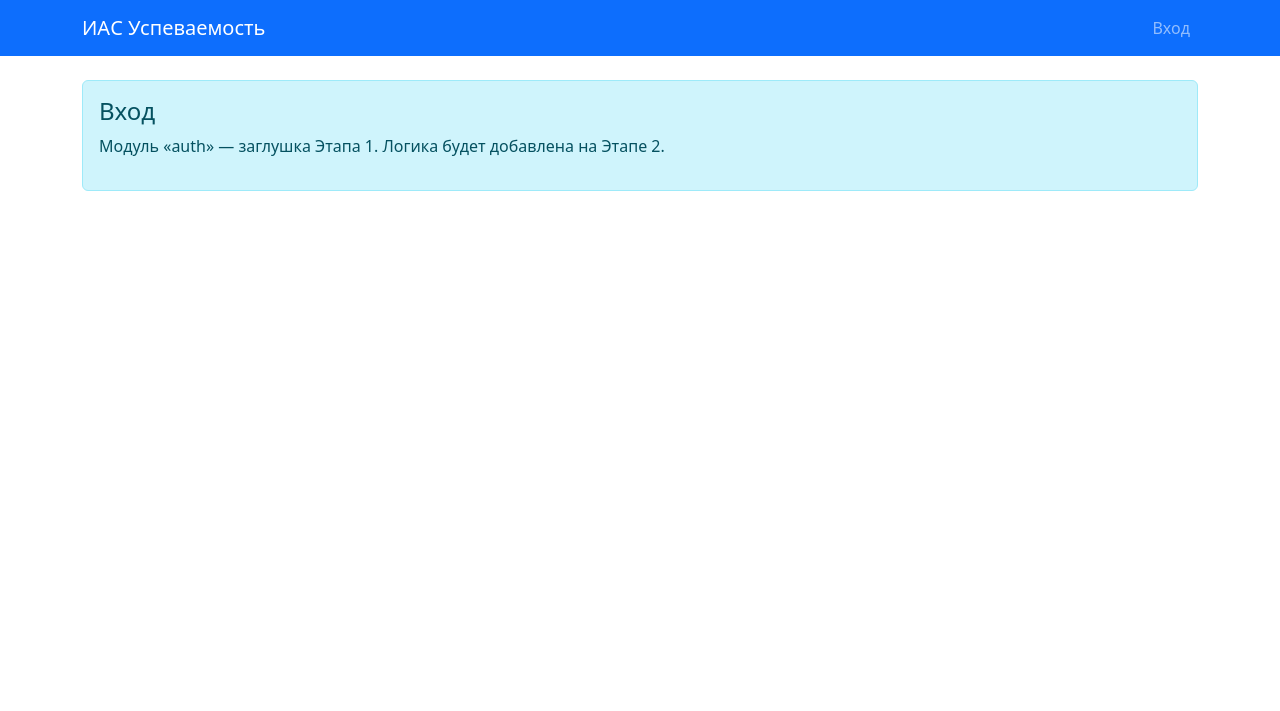
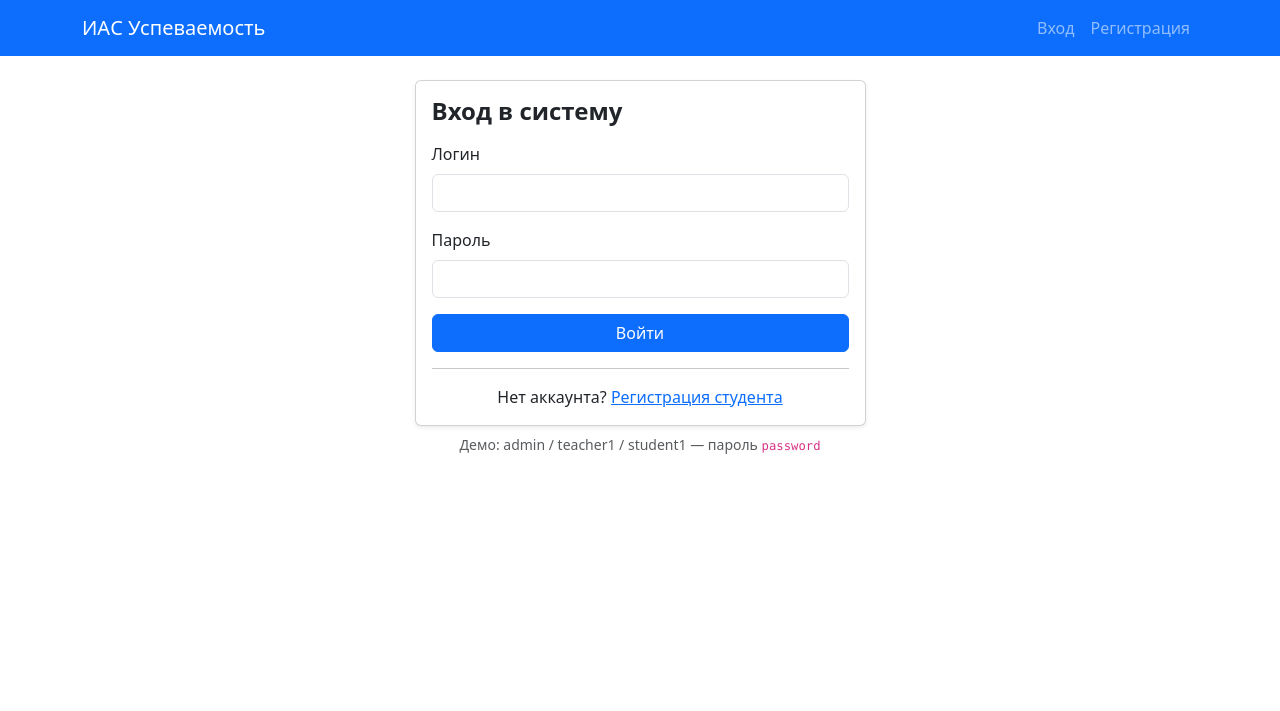
Before and after one commit to Sherman05/curs, a Flask app: page /auth/login in a window 1280 px wide. Shown: the top 711 px of the page. Run offline with Flask 3, Linux system fonts and the light colour scheme.

Commit message:
Этап 2: авторизация и контроль доступа по ролям
- формы входа и саморегистрации студента (Flask-WTF + CSRF)
- маршруты auth: login, logout, register (только студенты, с выбором группы)
- декораторы role_required / student/teacher/admin_required
- защита кабинетов ролей, редирект по роли после входа, поддержка ?next=
- шаблоны login/register, обновлён навбар, обработчик 403

https://claude.ai/code/session_01SFjC8Tx6Z2zH4HnYPwEcK5

```diff
--- a/app.py
+++ b/app.py
@@ -82,6 +82,12 @@ def create_app(config_name: str | None = None) -> Flask:
         return render_template("index.html")
 
     # --- Обработчики ошибок (понятные сообщения) ---
+    @app.errorhandler(403)
+    def forbidden(e):
+        return render_template("placeholder.html",
+                               title="Доступ запрещён (403)",
+                               module="error"), 403
+
     @app.errorhandler(404)
     def not_found(e):
         return render_template("placeholder.html",
--- a/routes/auth.py
+++ b/routes/auth.py
@@ -1,14 +1,110 @@
 """
-routes/auth.py — Аутентификация (вход, выход, регистрация).
+routes/auth.py — Аутентификация: вход, выход, регистрация студентов.
 
-ЗАГЛУШКА Этапа 1. Реальная логика — на Этапе 2.
+Регистрация публично доступна ТОЛЬКО студентам (с выбором группы).
+Преподавателей и администраторов создаёт администратор (Модуль 1, Этап 2).
 """
-from flask import Blueprint, render_template
+import logging
 
+from flask import Blueprint, flash, redirect, render_template, request, url_for
+from flask_login import current_user, login_required, login_user, logout_user
+
+from models import db, Group, Student, User
+from models.user import ROLE_ADMIN, ROLE_STUDENT, ROLE_TEACHER
+from routes.forms import LoginForm, StudentRegisterForm
+
+logger = logging.getLogger(__name__)
 bp = Blueprint("auth", __name__, url_prefix="/auth")
 
 
-@bp.route("/login")
+def _dashboard_for(user: User) -> str:
+    """Куда перенаправить пользователя после входа — по его роли."""
+    if user.role == ROLE_ADMIN:
+        return url_for("admin.index")
+    if user.role == ROLE_TEACHER:
+        return url_for("teacher.index")
+    return url_for("student.index")
+
+
+@bp.route("/login", methods=["GET", "POST"])
 def login():
-    # TODO (Этап 2): форма входа, проверка пароля, login_user().
-    return render_template("placeholder.html", title="Вход", module="auth")
+    """Вход в систему."""
+    # Уже авторизованных сразу отправляем в их кабинет.
+    if current_user.is_authenticated:
+        return redirect(_dashboard_for(current_user))
+
+    form = LoginForm()
+    if form.validate_on_submit():
+        user = User.query.filter_by(login=form.login.data).first()
+        # Проверяем и существование пользователя, и пароль (без раскрытия деталей).
+        if user is None or not user.check_password(form.password.data):
+            flash("Неверный логин или пароль.", "danger")
+            logger.warning("Неудачный вход для логина '%s'.", form.login.data)
+            return render_template("auth/login.html", form=form)
+
+        login_user(user)
+        logger.info("Пользователь '%s' вошёл в систему.", user.login)
+        flash(f"Добро пожаловать, {user.full_name}!", "success")
+
+        # Поддержка ?next= (куда хотел попасть пользователь до входа).
+        next_page = request.args.get("next")
+        if next_page and next_page.startswith("/"):  # защита от open redirect
+            return redirect(next_page)
+        return redirect(_dashboard_for(user))
+
+    return render_template("auth/login.html", form=form)
+
+
+@bp.route("/register", methods=["GET", "POST"])
+def register():
+    """Саморегистрация студента."""
+    if current_user.is_authenticated:
+        return redirect(_dashboard_for(current_user))
+
+    form = StudentRegisterForm()
+    # Динамически подгружаем список групп в выпадающий список.
+    form.group_id.choices = [
+        (g.id, g.name) for g in Group.query.order_by(Group.name).all()
+    ]
+
+    if form.validate_on_submit():
+        try:
+            # 1. Создаём учётную запись (роль — всегда student).
+            user = User(
+                login=form.login.data,
+                full_name=form.full_name.data,
+                email=form.email.data or None,
+                role=ROLE_STUDENT,
+            )
+            user.set_password(form.password.data)
+            db.session.add(user)
+            db.session.flush()  # получаем user.id до коммита
+
+            # 2. Создаём профиль студента.
+            student = Student(
+                user_id=user.id,
+                group_id=form.group_id.data,
+                student_card_number=form.student_card_number.data,
+            )
+            db.session.add(student)
+            db.session.commit()
+
+            logger.info("Зарегистрирован студент '%s'.", user.login)
+            flash("Регистрация успешна! Теперь войдите в систему.", "success")
+            return redirect(url_for("auth.login"))
+        except Exception:
+            db.session.rollback()
+            logger.exception("Ошибка при регистрации студента.")
+            flash("Произошла ошибка при регистрации. Попробуйте ещё раз.", "danger")
+
+    return render_template("auth/register.html", form=form)
+
+
+@bp.route("/logout")
+@login_required
+def logout():
+    """Выход из системы."""
+    logger.info("Пользователь '%s' вышел из системы.", current_user.login)
+    logout_user()
+    flash("Вы вышли из системы.", "info")
+    return redirect(url_for("auth.login"))
--- /dev/null
+++ b/routes/forms.py
@@ -0,0 +1,57 @@
+"""
+routes/forms.py — Формы (Flask-WTF) с валидацией и CSRF-защитой.
+
+Flask-WTF автоматически добавляет CSRF-токен в каждую форму (см. {{ form.hidden_tag() }}
+в шаблонах), что защищает от межсайтовой подделки запросов.
+"""
+from flask_wtf import FlaskForm
+from wtforms import PasswordField, SelectField, StringField, SubmitField
+from wtforms.validators import (
+    DataRequired, Email, EqualTo, Length, Optional, ValidationError,
+)
+
+from models import Student, User
+
+
+class LoginForm(FlaskForm):
+    """Форма входа в систему."""
+    login = StringField("Логин", validators=[DataRequired(), Length(3, 64)])
+    password = PasswordField("Пароль", validators=[DataRequired()])
+    submit = SubmitField("Войти")
+
+
+class StudentRegisterForm(FlaskForm):
+    """Форма саморегистрации студента (с выбором группы).
+
+    Преподавателей и администраторов создаёт только администратор —
+    публичной регистрации для них нет.
+    """
+    login = StringField("Логин", validators=[DataRequired(), Length(3, 64)])
+    full_name = StringField("ФИО", validators=[DataRequired(), Length(3, 128)])
+    email = StringField("Email", validators=[Optional(), Email(), Length(max=128)])
+    student_card_number = StringField(
+        "Номер студенческого билета", validators=[DataRequired(), Length(3, 20)],
+    )
+    # Список групп подгружается в маршруте (choices задаются динамически).
+    group_id = SelectField("Группа", coerce=int, validators=[DataRequired()])
+    password = PasswordField(
+        "Пароль", validators=[DataRequired(), Length(min=6, message="Минимум 6 символов")],
+    )
+    password2 = PasswordField(
+        "Повтор пароля",
+        validators=[DataRequired(), EqualTo("password", message="Пароли не совпадают")],
+    )
+    submit = SubmitField("Зарегистрироваться")
+
+    # --- Кастомная валидация уникальности (вызывается WTForms автоматически) ---
+    def validate_login(self, field):
+        if User.query.filter_by(login=field.data).first():
+            raise ValidationError("Этот логин уже занят.")
+
+    def validate_email(self, field):
+        if field.data and User.query.filter_by(email=field.data).first():
+            raise ValidationError("Этот email уже зарегистрирован.")
+
+    def validate_student_card_number(self, field):
+        if Student.query.filter_by(student_card_number=field.data).first():
+            raise ValidationError("Студент с таким номером билета уже существует.")
--- /dev/null
+++ b/templates/auth/login.html
@@ -0,0 +1,34 @@
+{% extends "base.html" %}
+{% block title %}Вход — ИАС Успеваемость{% endblock %}
+{% block content %}
+<div class="row justify-content-center">
+    <div class="col-md-5">
+        <div class="card shadow-sm">
+            <div class="card-body">
+                <h4 class="card-title mb-3">Вход в систему</h4>
+                <form method="POST" novalidate>
+                    {{ form.hidden_tag() }}  {# CSRF-токен #}
+                    <div class="mb-3">
+                        {{ form.login.label(class="form-label") }}
+                        {{ form.login(class="form-control") }}
+                        {% for e in form.login.errors %}<div class="text-danger small">{{ e }}</div>{% endfor %}
+                    </div>
+                    <div class="mb-3">
+                        {{ form.password.label(class="form-label") }}
+                        {{ form.password(class="form-control") }}
+                        {% for e in form.password.errors %}<div class="text-danger small">{{ e }}</div>{% endfor %}
+                    </div>
+                    {{ form.submit(class="btn btn-primary w-100") }}
+                </form>
+                <hr>
+                <p class="text-center mb-0">
+                    Нет аккаунта? <a href="{{ url_for('auth.register') }}">Регистрация студента</a>
+                </p>
+            </div>
+        </div>
+        <p class="text-muted small text-center mt-2">
+            Демо: admin / teacher1 / student1 — пароль <code>password</code>
+        </p>
+    </div>
+</div>
+{% endblock %}
--- a/templates/base.html
+++ b/templates/base.html
@@ -14,12 +14,20 @@
             <a class="navbar-brand" href="{{ url_for('index') }}">ИАС Успеваемость</a>
             <div class="navbar-nav">
                 {% if current_user.is_authenticated %}
+                    {% if current_user.is_admin %}
+                        <a class="nav-link" href="{{ url_for('admin.index') }}">Панель админа</a>
+                    {% elif current_user.is_teacher %}
+                        <a class="nav-link" href="{{ url_for('teacher.index') }}">Кабинет</a>
+                    {% else %}
+                        <a class="nav-link" href="{{ url_for('student.index') }}">Кабинет</a>
+                    {% endif %}
                     <span class="navbar-text text-white me-3">
                         {{ current_user.full_name }} ({{ current_user.role }})
                     </span>
-                    <a class="nav-link" href="{{ url_for('auth.login') }}">Выход</a>
+                    <a class="nav-link" href="{{ url_for('auth.logout') }}">Выход</a>
                 {% else %}
                     <a class="nav-link" href="{{ url_for('auth.login') }}">Вход</a>
+                    <a class="nav-link" href="{{ url_for('auth.register') }}">Регистрация</a>
                 {% endif %}
             </div>
         </div>
--- /dev/null
+++ b/utils/__init__.py
@@ -0,0 +1 @@
+"""utils — вспомогательные функции и декораторы."""
```
Also changed, not shown: routes/admin.py (+8 -2 lines), routes/ai_routes.py (+7 -2 lines), routes/student.py (+7 -2 lines), routes/teacher.py (+7 -2 lines), templates/auth/register.html (added, +44 -0 lines), utils/decorators.py (added, +47 -0 lines).
